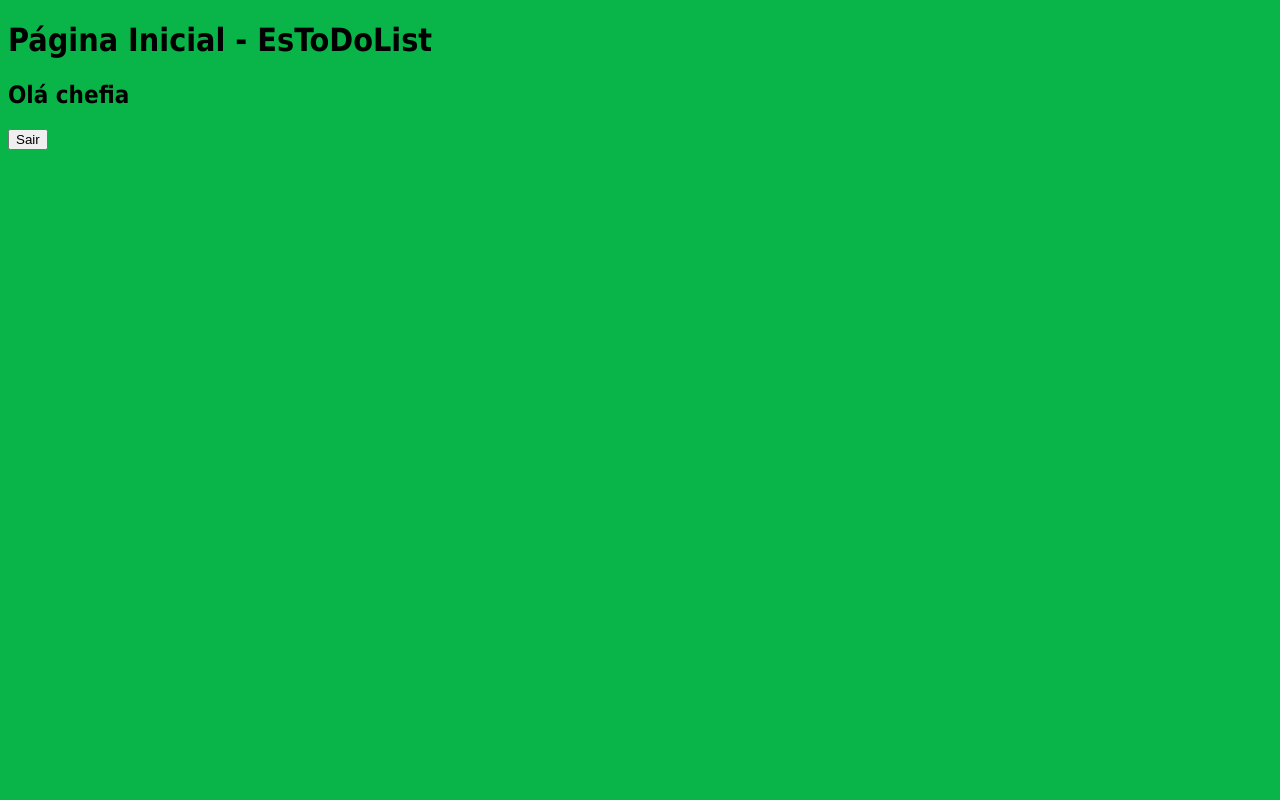
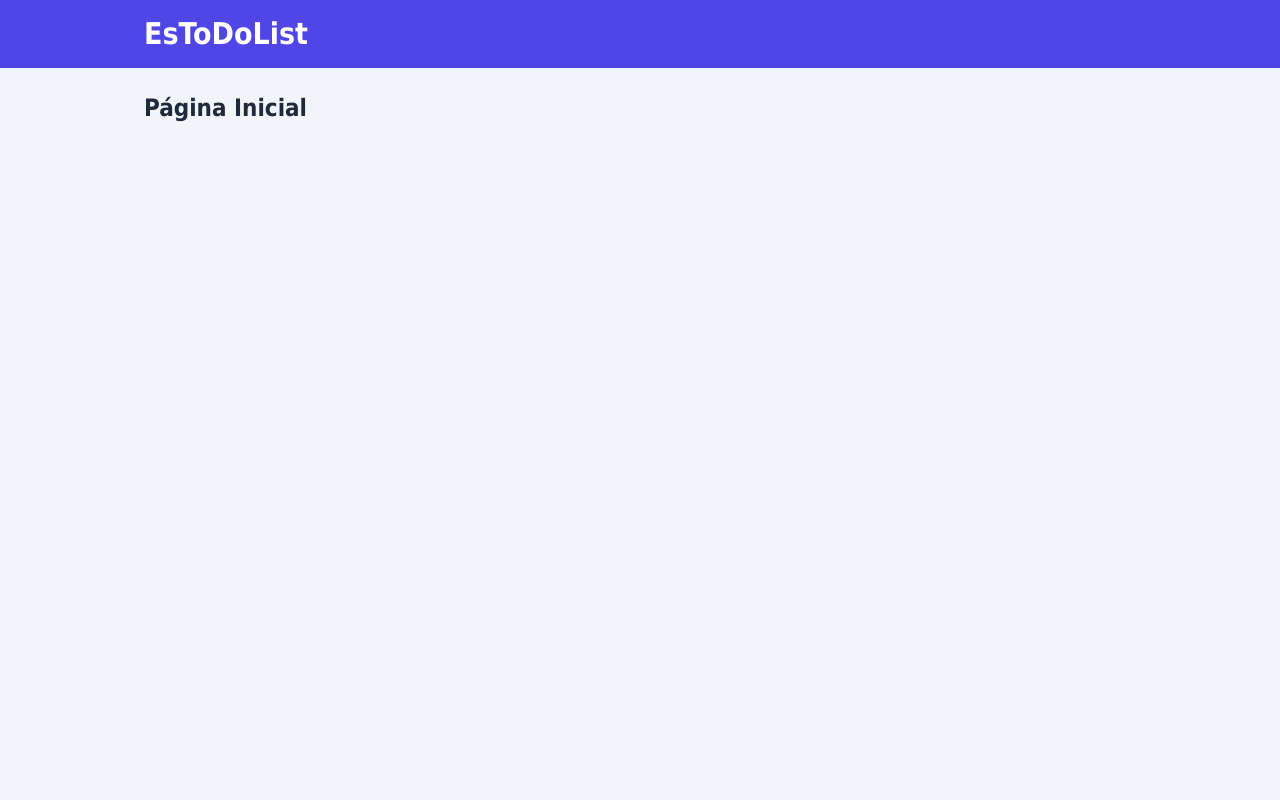
Before and after one commit to AlexBueno05/estodolistweb, a Flask app: page / in a window 1280 px wide. Run offline with Flask 3, Linux system fonts and the light colour scheme; the visitor is signed in with stand-in values (Sample User, id 1); some libraries are stand-ins or nearby versions.

Commit message:
feat: Refactor HTML structure and add base template for EsToDoList

```diff
--- a/static/style.css
+++ b/static/style.css
@@ -1,4 +1,3 @@
-
 body {
     background-color: rgb(9, 180, 72);
     font-family: "Tahoma";
--- /dev/null
+++ b/templates/base.html
@@ -0,0 +1,20 @@
+<!DOCTYPE html>
+<html lang="en">
+<head>
+    <meta charset="UTF-8">
+    <meta name="viewport" content="width=device-width, initial-scale=1.0">
+    <script src="https://cdn.tailwindcss.com"></script>
+    <link rel="stylesheet" href="{{ url_for('static', filename='style.css') }}">
+    <title> {% block title %} EsToDoList {% endblock %} </title>
+</head>
+<body class="bg-slate-100 text-slate-800 min-h-screen">
+    <header class="bg-indigo-600 text-white">
+        <div  class="max-w-5xl mx-auto px-4 py-4 flex items-center justify-between">
+            <h1 class="text-xl md:text-3xl font-bold">EsToDoList</h1>
+        </div>
+    </header>
+
+    {% block content %}
+    {% endblock %}
+</body>
+</html>
--- a/templates/index.html
+++ b/templates/index.html
@@ -1,18 +1,8 @@
-<!DOCTYPE html>
-<html lang="en">
-<head>
-    <meta charset="UTF-8">
-    <meta name="viewport" content="width=device-width, initial-scale=1.0">
-    <link rel="stylesheet" href="{{ url_for('static', filename='style.css')}}">
-    <title>EsToDoList - Alex Bueno</title>
-</head>
-<body>
-    <header>
-        <h1>Página Inicial - EsToDoList</h1>
-        <h2>Olá chefia</h2>
-        <a href="/logout"><button>Sair</button></a>
-    </header>
-    <main></main>
-    <footer></footer>
-</body>
-</html>
+{% extends "base.html" %}
+{% block title %}Início | EsToDoList{% endblock %}
+
+{% block content %}
+    <main class="max-w-5xl mx-auto px-4 py-6">
+        <h2 class="text-2xl font-bold">Página Inicial</h2>
+    </main>
+{% endblock %}
```
